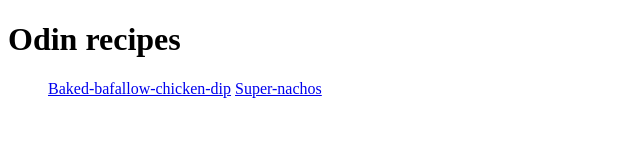
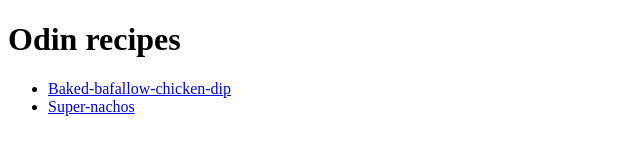
Before and after one commit to SumitDharme/Odin-recipes, a plain HTML site: page index.html in a window 1280 px wide. Shown: the whole page, without its empty margins (0-640 px from the left). Drawn offline with Linux system fonts and the light colour scheme.

Commit message:
fixed unordered list issue with links

```diff
--- a/index.html
+++ b/index.html
@@ -10,8 +10,8 @@
 <body>
     <h1>Odin recipes</h1>
     <ul>
-        <a href="recipes/Baked-bafallow-chicken-dip.html">Baked-bafallow-chicken-dip</a>
-        <a href="recipes/super-nachos.html">Super-nachos</a>
+        <li><a href="recipes/Baked-bafallow-chicken-dip.html">Baked-bafallow-chicken-dip</a></li>
+        <li><a href="recipes/super-nachos.html">Super-nachos</a></li>
     </ul>
 
 </body>
```
